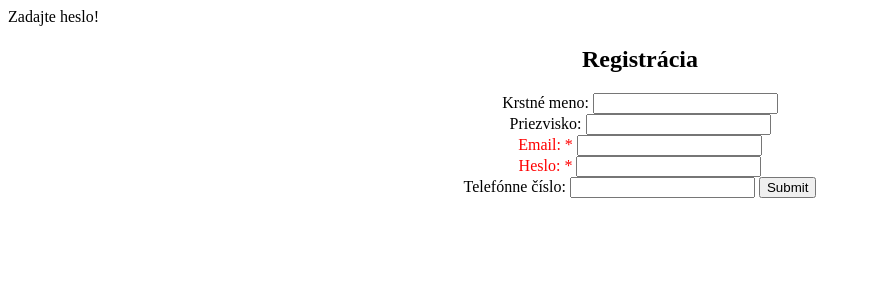
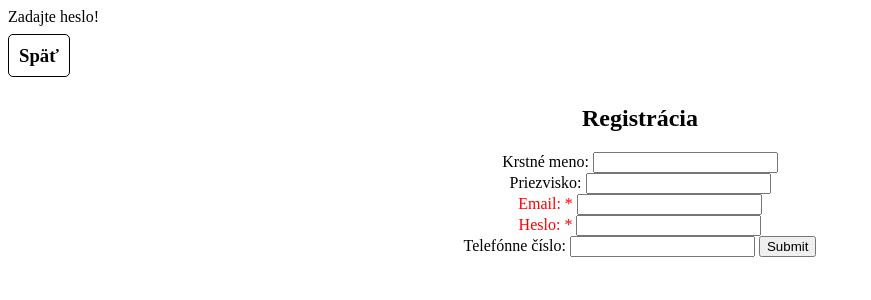
Before and after one commit to Martin-246/Chytni-zavadu, a PHP site: page /present_layer/register.php in a window 1280 px wide. Shown: the top 300 px of the page, without its empty margins (0-871 px from the left). Run offline with PHP 8.4, Linux system fonts and the light colour scheme.

Commit message:
made stuff prettier

```diff
--- a/index.php
+++ b/index.php
@@ -29,6 +29,9 @@
         </form>
 
         <br>';
+    } else
+    {
+        echo("Logged in as: ".$_SESSION['email']);
     }
     ?>
 
--- a/present_layer/login.php
+++ b/present_layer/login.php
@@ -24,6 +24,9 @@
 <head>
 	<link rel="stylesheet" type="text/css" href="./register.css"/>
 </head>
+    <nav>
+        <h3 class="back"><a href = "../index.php">Späť</a></h2>
+    </nav>
     <h2> Prihláste sa</h2>
     <form action='<? $_SERVER['PHP_SELF']?>' method='post'>
         <label for='email'> E-mail: </label>
--- a/present_layer/register.css
+++ b/present_layer/register.css
@@ -10,3 +10,9 @@
 .email{
     color:red;
 }
+nav{
+    width:100%;
+    display:flex;
+}
+nav > h3 > a {padding: 10px;color: #000000 ;text-decoration: none;border: 1px solid #000000;border-radius: 5px;}
+nav > h3 > a:hover {background-color: #848482;color: #FFFFFFFF}
--- a/present_layer/register.php
+++ b/present_layer/register.php
@@ -29,6 +29,10 @@
 <head>
 	<link rel="stylesheet" type="text/css" href="./register.css"/>
 </head>
+
+	<nav>
+        <h3 class="back"><a href = "../index.php">Späť</a></h2>
+    </nav>
 
 	<h2>Registrácia</h2>
 
```
